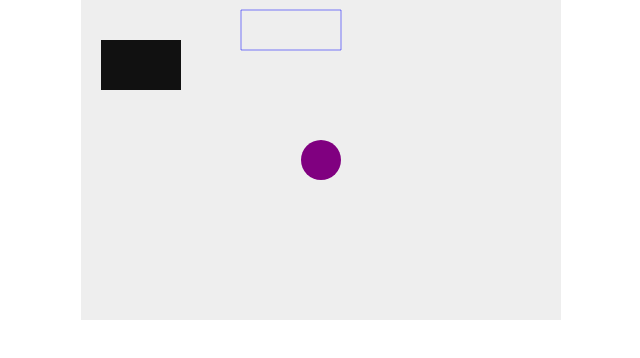
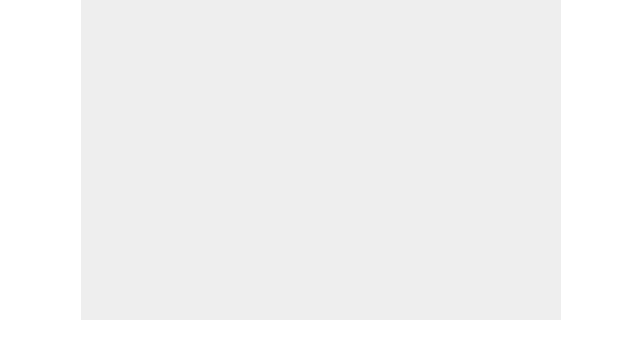
Before and after one commit to rosaregalado/breakout_game_js, a plain HTML site: page index.html in a window 1280 px wide. Shown: the whole page, without its empty margins (319-959 px from the left). Drawn offline with Linux system fonts and the light colour scheme.

Commit message:
moved the ball

```diff
--- a/index.html
+++ b/index.html
@@ -16,31 +16,27 @@
     var canvas = document.getElementById("myCanvas");
     // create variable to store the 2D rendering context -- tool to paint on canvas
     var ctx = canvas.getContext("2d");
+    var x = canvas.width/2;
+    var y = canvas.height-30;
+    var dx = 2;
+    var dy = -2;
 
-    // instructions for a square
-    ctx.beginPath();
-    // defining a rectangle
-    ctx.rect(20, 40, 80, 50);
-    // fill color
-    ctx.fillStyle = "#111111";
-    ctx.fill();
-    ctx.closePath();
+    function drawBall() {
+      ctx.beginPath();
+      ctx.arc(x, y, 10, 0, Math.PI*2);
+      ctx.fillStyle = "#0095DD";
+      ctx.fill();
+      ctx.closePath();
+    }
 
-    // instructions for circle
-    ctx.beginPath();
-    // defines an arc
-    ctx.arc(240, 160, 20, 0, Math.PI*2, false);
-    ctx.fillStyle = "purple";
-    ctx.fill();
-    ctx.closePath();
-
-    // prints a blue-stroked empty rectangle
-    ctx.beginPath();
-    ctx.rect(160, 10, 100, 40);
-    ctx.strokeStyle = "rgba(0, 0, 255, 0.5)";
-    ctx.stroke();
-    ctx.closePath();
-
+    function draw() {
+      ctx.clearRect(0, 0, canvas.width, canvas.height);
+      drawBall();
+      x += dx;
+      y += dy;
+    }
+    // draw function will be called every 10 milliseconds
+    setInterval(draw, 10);
 
   </script>
 </body>
```
